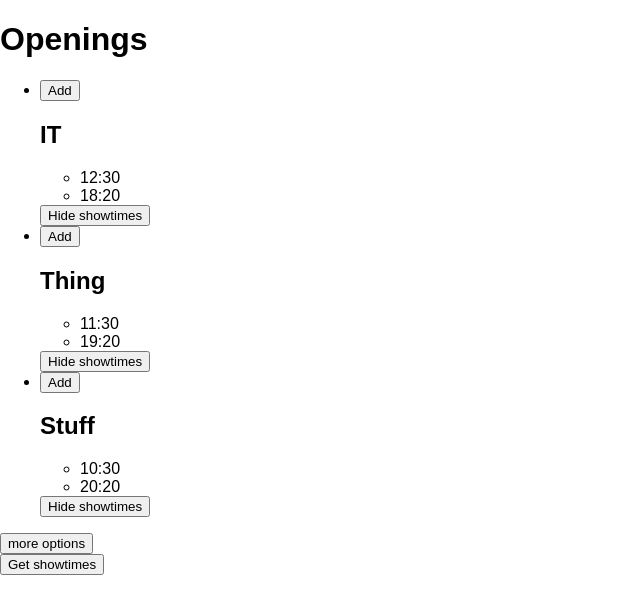
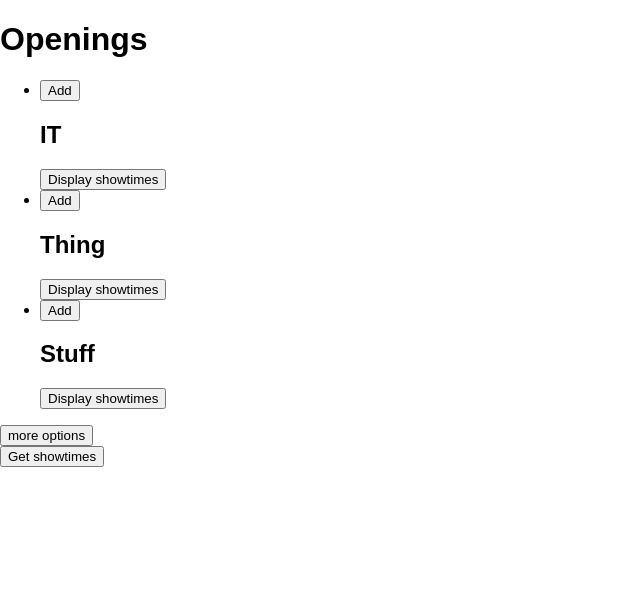
Before and after one commit to StuartChartersE22/w15d1_IMDB_mockup, a React (Create React App) app: page / in a window 1280 px wide. Shown: the top 614 px of the page, without its empty margins (0-640 px from the left). Built offline with nearby package versions, Linux system fonts and the light colour scheme.

Commit message:
buttons work as expected apart from get show times

```diff
--- a/src/components/AddFilm.js
+++ b/src/components/AddFilm.js
@@ -1,10 +1,13 @@
 import React from 'react';
 
-const AddFilm = (props) => {
-  return (
-    <button>{addButtonText(props.added)}</button>
-  );
-};
+class AddFilm extends React.Component {
+
+  render() {
+    return (
+      <button onClick={this.props.action} >{addButtonText(this.props.added)}</button>
+    );
+  }
+}
 
 export default AddFilm;
 
--- a/src/components/FilmList.js
+++ b/src/components/FilmList.js
@@ -14,7 +14,7 @@ const FilmList = (props) => {
       <ul className="film-list">
         {films}
       </ul>
-      <button className="show-button">{showButtonText(films.length)}</button>
+      <button className="show-button" onClick={props.action}>{showButtonText(films.length)}</button>
     </div>
 
   );
@@ -23,7 +23,6 @@ const FilmList = (props) => {
 export default FilmList;
 
 function showButtonText(numFilms) {
-  console.log(numFilms);
   if(numFilms <= 3){
     return `more options`;
   } else {
--- a/src/components/ShowtimeList.js
+++ b/src/components/ShowtimeList.js
@@ -12,12 +12,12 @@ const ShowtimeList = (props) => {
         <ul>
           {showtimes}
         </ul>
-        <button>Hide showtimes</button>
+        <button onClick={props.action}>Hide showtimes</button>
       </div>
     );
   } else {
     return (
-      <button>Display showtimes</button>
+      <button onClick={props.action}>Display showtimes</button>
     );
   }
 
--- a/src/containers/FilmInfo.js
+++ b/src/containers/FilmInfo.js
@@ -7,16 +7,27 @@ class FilmInfo extends React.Component {
     super(props);
     this.state = {
       added: false,
-      showTimes: true
+      showTimes: false
     };
+
+    this.handleAdded = this.handleAdded.bind(this);
+    this.handleShowTimes = this.handleShowTimes.bind(this);
+  }
+
+  handleAdded(){
+    this.setState({added: !this.state.added})
+  }
+
+  handleShowTimes(){
+    this.setState({showTimes: !this.state.showTimes})
   }
 
   render() {
     return (
       <div>
-        <AddFilm added={this.state.added}/>
+        <AddFilm added={this.state.added} action={this.handleAdded}/>
         <h2>{this.props.film.title}</h2>
-        <ShowtimeList show={this.state.showTimes} times={this.props.film.showtimes}/>
+        <ShowtimeList show={this.state.showTimes} times={this.props.film.showtimes} action={this.handleShowTimes}/>
       </div>
     );
   }
--- a/src/containers/Openings.js
+++ b/src/containers/Openings.js
@@ -7,13 +7,19 @@ class Openings extends React.Component {
     this.state = {
       showMore: false
     };
+
+    this.handleShowMore = this.handleShowMore.bind(this);
+  }
+
+  handleShowMore(){
+    this.setState({showMore: !this.state.showMore})
   }
 
   render() {
     return (
       <div className="openings">
         <h1>Openings</h1>
-        <FilmList films={filmsToShow(this.state.showMore, this.props.films)}/>
+        <FilmList films={filmsToShow(this.state.showMore, this.props.films)} action={this.handleShowMore}/>
         <button>Get showtimes</button>
       </div>
     );
```
